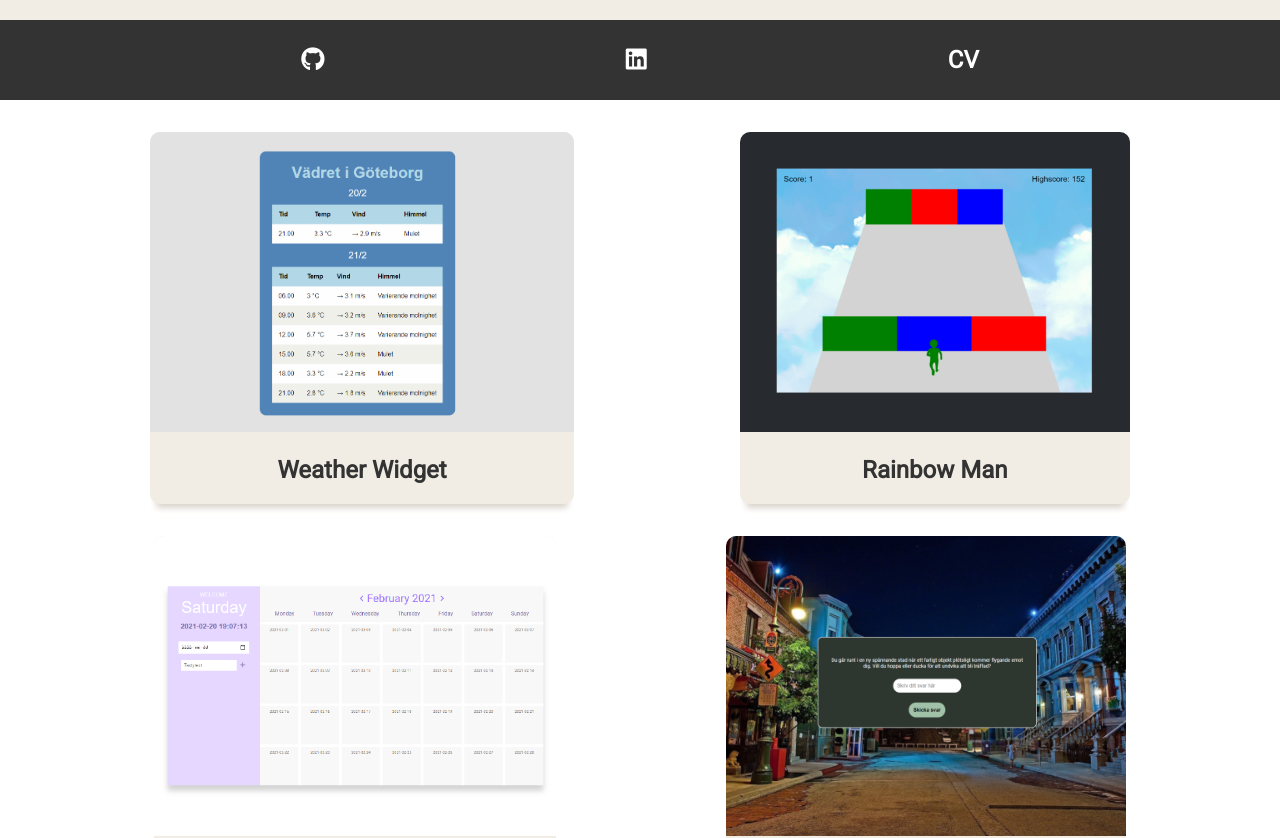
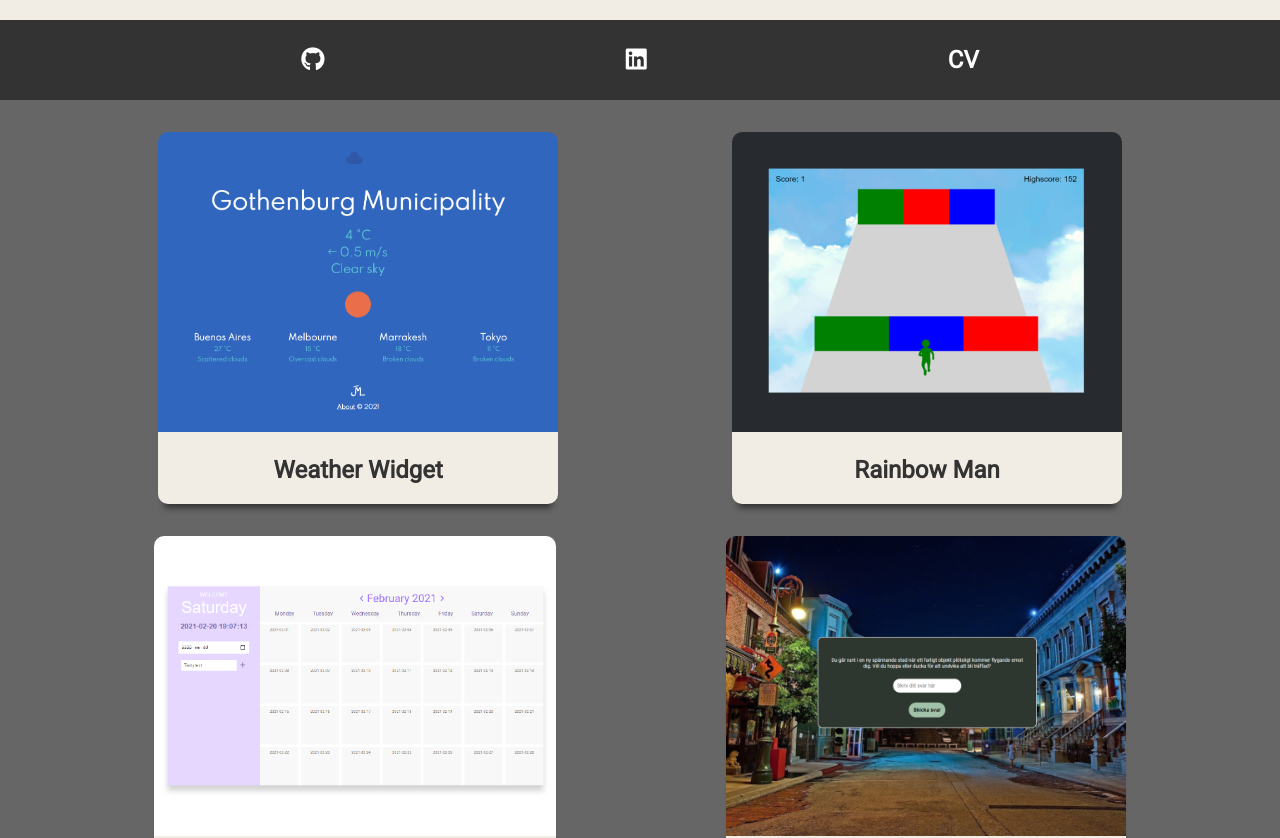
Before and after one commit to johnrybo/resume-react, a React (Create React App) app: page / in a window 1280 px wide. Shown: the part 700-1538 px from the top of the page. Built offline with nearby package versions, Linux system fonts and the light colour scheme; a web font is replaced by a local one.

Commit message:
bild och färger

```diff
--- a/src/App.css
+++ b/src/App.css
@@ -1,6 +1,7 @@
 body {
   margin: 0;
   font-family: 'Roboto', sans-serif;
+  background-color: #666;
 }
 
 .App {
@@ -127,8 +128,8 @@ body {
   margin: 1rem;
   background-color: #F2EDE4;
   color: #333;
-  border-radius: 10px;
-  box-shadow: 0 10px 6px -6px #D9D4CC;
+  border-radius: 15px 15px 10px 10px;
+  box-shadow: 0 10px 6px -6px #333;
 }
 
 .Project h2 {
```
Also changed, not shown: src/images/weatherwidget-480w.png.
